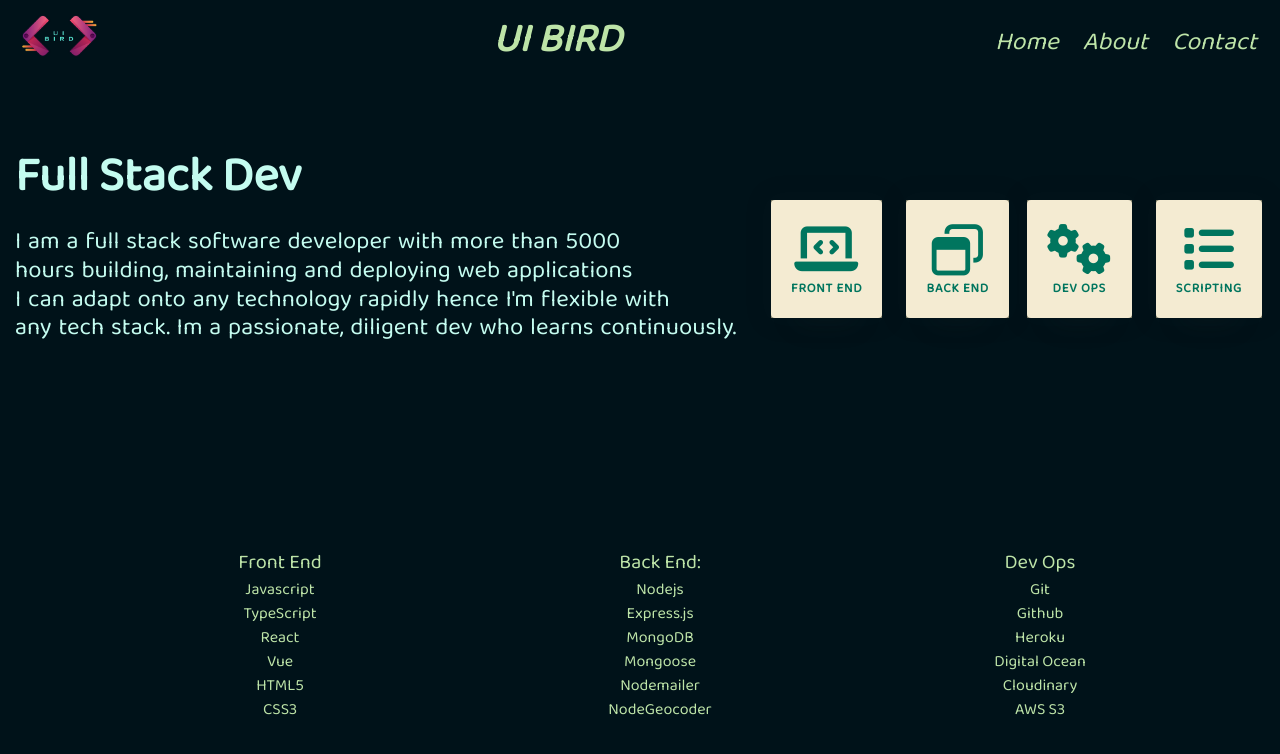
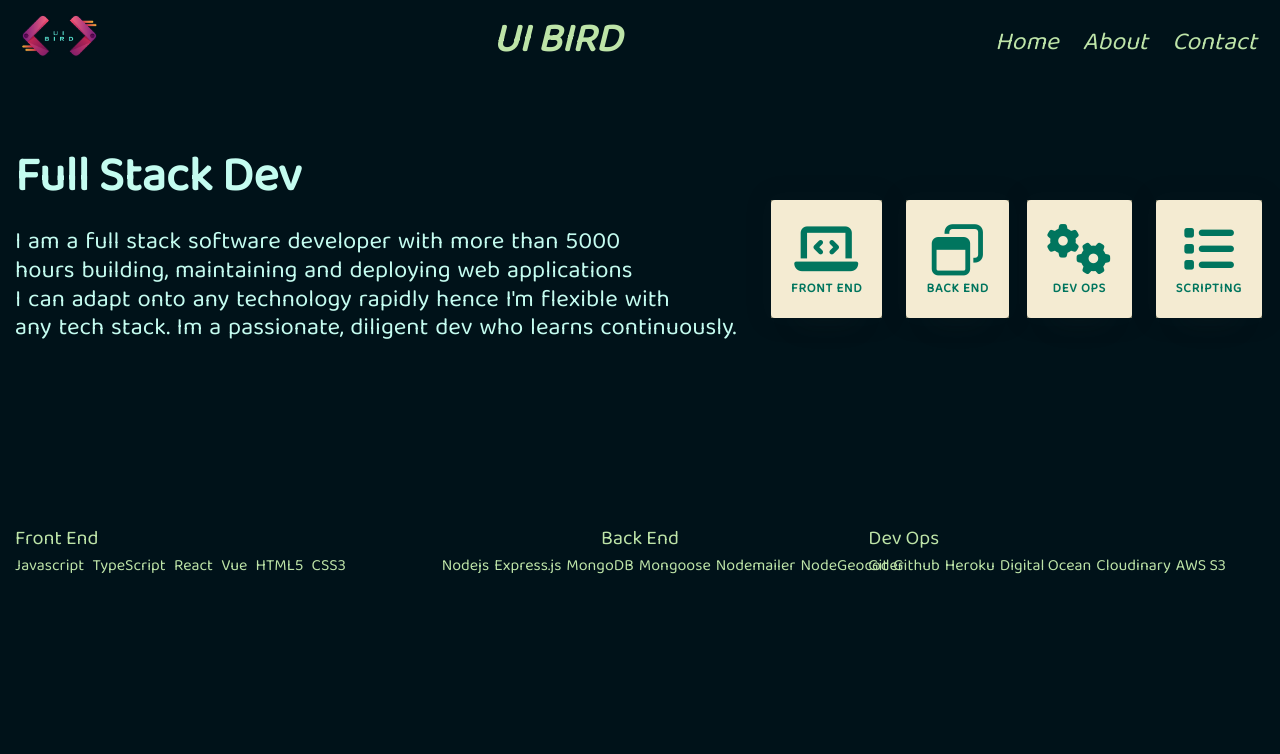
Before and after one commit to nickfff-dev/nastech_portolio, a React (Create React App) app in the folder client/: page / in a window 1280 px wide. Shown: the top 754 px of the page. Built offline with nearby package versions, Linux system fonts and the light colour scheme.

Commit message:
added react code snippets

```diff
--- a/client/public/index.html
+++ b/client/public/index.html
@@ -29,7 +29,7 @@
 
     <title>Nastech_portfolio</title>
     <script src="https://code.jquery.com/jquery-3.3.1.slim.min.js" integrity="sha384-q8i/X+965DzO0rT7abK41JStQIAqVgRVzpbzo5smXKp4YfRvH+8abtTE1Pi6jizo" crossorigin="anonymous"></script>
-<script src="https://cdnjs.cloudflare.com/ajax/libs/popper.js/1.14.7/umd/popper.min.js" integrity="sha384-UO2eT0CpHqdSJQ6hJty5KVphtPhzWj9WO1clHTMGa3JDZwrnQq4sF86dIHNDz0W1" crossorigin="anonymous"></script>
+<script src="https://cdnjs.cloudflare.com/ajax/libs/popper.js/1.14.7/umd/popper.minso .js" integrity="sha384-UO2eT0CpHqdSJQ6hJty5KVphtPhzWj9WO1clHTMGa3JDZwrnQq4sF86dIHNDz0W1" crossorigin="anonymous"></script>
 <script src="https://stackpath.bootstrapcdn.com/bootstrap/4.3.1/js/bootstrap.min.js" integrity="sha384-JjSmVgyd0p3pXB1rRibZUAYoIIy6OrQ6VrjIEaFf/nJGzIxFDsf4x0xIM+B07jRM" crossorigin="anonymous"></script>
 <script src="https://kit.fontawesome.com/04a5898080.js" crossorigin="anonymous"></script>
     <link href='https://fonts.googleapis.com/css2?family=Baloo+2&display=swap' rel='stylesheet'>
--- a/client/src/About.js
+++ b/client/src/About.js
@@ -1,5 +1,4 @@
 import React from "react";
-import ReactTooltip from 'react-tooltip';
 
 
 
@@ -15,12 +14,12 @@ class About extends React.Component {
   render() {
     return (
 
-      <div className='container text-center mt-5 '>
+      <div className='container-fluid  mt-5 '>
         <div className="row">
-          <div className="col-md-4 ">
-            <ul className="techs">
-              <h5 class="mb-1 stack">Front End</h5>
-              <li><span> Javascript</span></li>
+
+            <ul className="techs col-md-4">
+              <h5 className="mb-1 stack">Front End</h5>
+              <li><span > Javascript</span></li>
               <li><span> TypeScript</span></li>
               <li><span> React</span></li>
               <li><span> Vue</span></li>
@@ -28,10 +27,10 @@ class About extends React.Component {
               <li><span> CSS3</span></li>
 
             </ul>
-          </div>
-          <div className=" col-md-4">
-            <ul className="techs">
-              <h5 class="mb-1 stack">Back End:</h5>
+
+
+            <ul className="techs col-md-4 ">
+              <h5 class="mb-1 stack text-center">Back End</h5>
               <li><span>Nodejs</span></li>
               <li><span>Express.js</span></li>
               <li><span>MongoDB</span></li>
@@ -39,9 +38,9 @@ class About extends React.Component {
               <li><span>Nodemailer</span></li>
               <li><span>NodeGeocoder</span></li>
             </ul>
-          </div>
-          <div className="col-md-4">
-            <ul className="techs">
+
+
+            <ul className="techs col-md-4">
               <h5 class="mb-1 stack">Dev Ops</h5>
               <li><span>Git</span></li>
               <li><span>Github</span></li>
@@ -50,7 +49,7 @@ class About extends React.Component {
               <li><span>Cloudinary</span></li>
               <li><span>AWS S3</span></li>
             </ul>
-          </div>
+
         </div>
       </div>
     )
--- a/client/src/App.js
+++ b/client/src/App.js
@@ -10,8 +10,9 @@ function App() {
     <div className="App">
      <Home/>
      <Fronth/>
-     <Devicons/>
+
       <About/>
+      <Devicons/>
 
 
 
--- a/client/src/index.css
+++ b/client/src/index.css
@@ -134,6 +134,8 @@ nav li{
 .techs li{
   list-style: none;
   color: #BDE4A8;
+  display: inline;
+  padding-right: 5px;
 
 
 }
```
Also changed, not shown: client/src/Trial.js (added).
